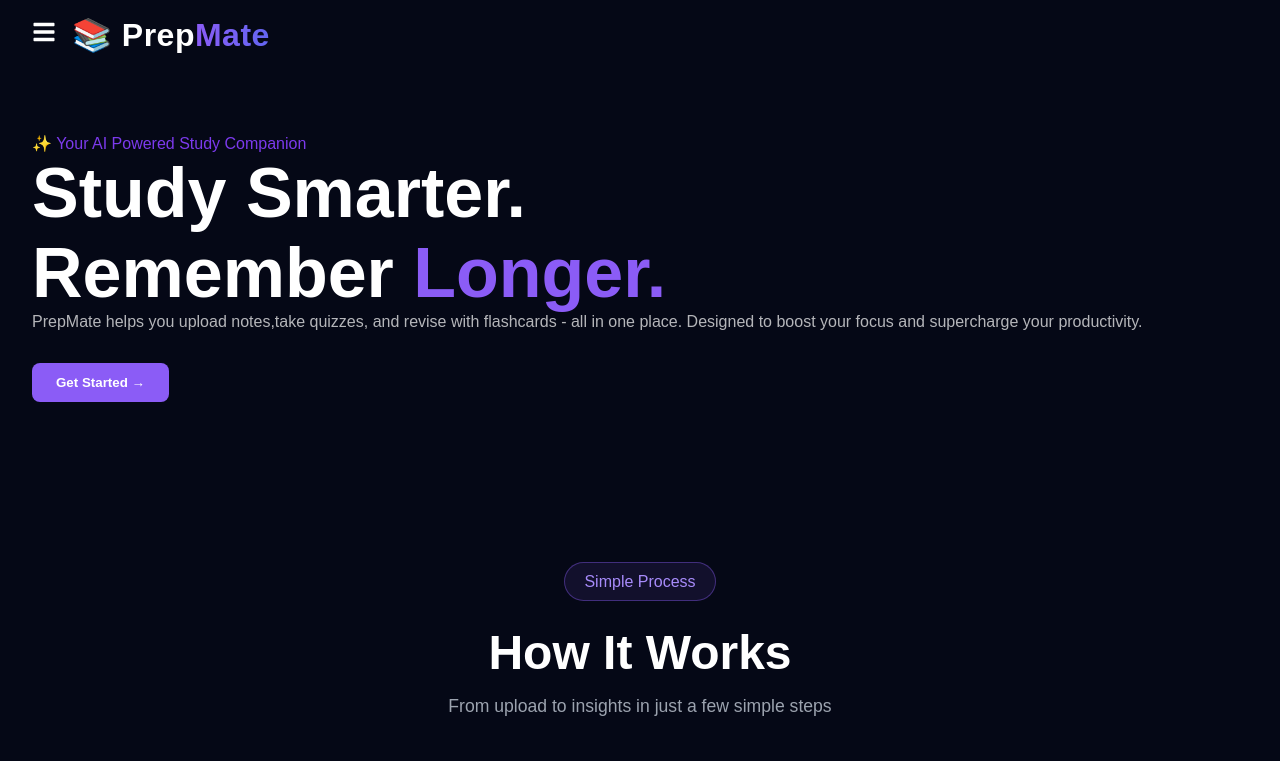
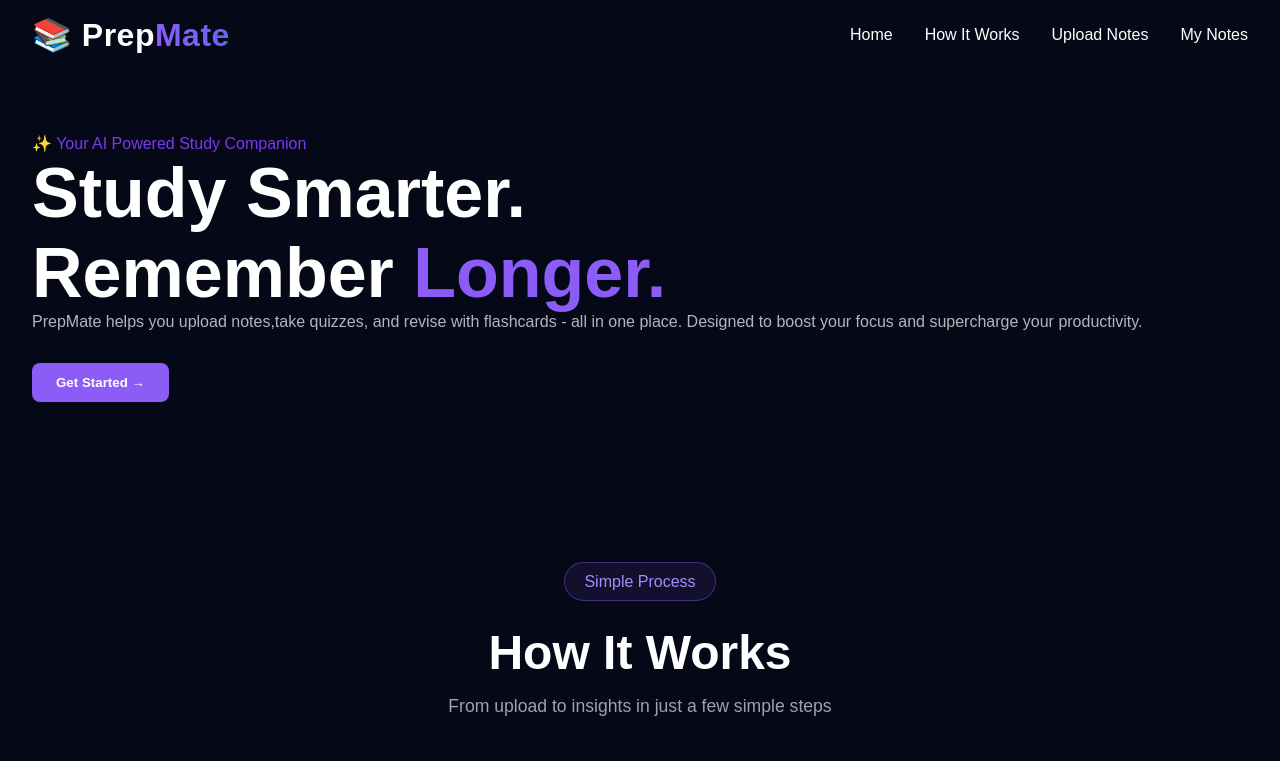
Before and after one commit to Sneha29714/ai-study-assistant, a React (Vite) app: page / in a window 1280 px wide. Shown: the top 761 px of the page. Built offline with nearby package versions, Linux system fonts and the light colour scheme; no server answers.

Commit message:
updated Navbar

```diff
--- a/package.json
+++ b/package.json
@@ -15,7 +15,8 @@
     "react": "^19.2.6",
     "react-dom": "^19.2.6",
     "react-icons": "^5.6.0",
-    "react-router-dom": "^7.18.0"
+    "react-router-dom": "^7.18.0",
+    "react-router-hash-link": "^2.4.3"
   },
   "devDependencies": {
     "@eslint/js": "^10.0.1",
--- a/src/App.css
+++ b/src/App.css
@@ -134,11 +134,33 @@
 
 .navbar {
   display: flex;
+  justify-content: space-between;
   align-items: center;
-  gap: 1rem;
+  padding: 1rem 2rem;
+}
 
-  padding: 1rem 2rem;
+.navbar-top {
+  display: flex;
+  justify-content: space-between;
+  align-items: center;
+}
 
+.nav-links {
+  display: flex;
+  gap: 2rem;
+  align-items: center;
+}
+
+.nav-links a {
+  text-decoration: none;
+  color: white;
+  font-size: 1rem;
+  font-weight: 500;
+  transition: color 0.3s ease;
+}
+
+.nav-links a:hover {
+  color: #4f46e5;
 }
 
 .menu-btn {
--- a/src/components/HowItWorks.jsx
+++ b/src/components/HowItWorks.jsx
@@ -41,7 +41,7 @@ const steps = [
 
 function HowItWorks() {
   return (
-    <section className="section-header">
+    <section id="howitworks" className="section-header">
 
       <div className="section-tag">
         Simple Process
--- a/src/components/Navbar.jsx
+++ b/src/components/Navbar.jsx
@@ -1,13 +1,19 @@
+import { Link } from "react-router-dom";
 import { FaBars } from "react-icons/fa";
 function Navbar() {
   return (
     <nav className="navbar">
-      <button className="menu-btn">
-        <FaBars />
-      </button>
+      <div className="navbar-top">
       <h2 className="logo">
         📚 Prep<span>Mate</span>
       </h2>
+      </div>
+      <div className="nav-links">
+        <Link to="/">Home</Link>
+        <a href="/#howitworks">How It Works</a>
+        <a href="/#upload-notes">Upload Notes</a>
+        <Link to="/my-notes">My Notes</Link>
+      </div>
     </nav>
   );
 }
--- a/src/components/UploadNotes.jsx
+++ b/src/components/UploadNotes.jsx
@@ -46,7 +46,7 @@ function UploadNotes() {
   };
 
   return (
-    <section className="section-header">
+    <section id="upload-notes" className="section-header">
       <div className="section-tag">Upload Notes</div>
       <h2>Transform Your Notes Into Study Material</h2>
       <p className="subtitle">
--- a/src/index.css
+++ b/src/index.css
@@ -10,3 +10,7 @@ body {
   color: white;
   overflow-x: hidden;
 }
+
+html {
+  scroll-behavior: smooth;
+}
--- a/src/pages/MyNotes.jsx
+++ b/src/pages/MyNotes.jsx
@@ -1,6 +1,7 @@
 import axios from "axios";
 import { useEffect, useState } from "react";
 import "./MyNotes.css";
+import Navbar from "../components/Navbar";
 
 function MyNotes() {
     const [notes, setNotes] = useState([]);
@@ -27,8 +28,8 @@ function MyNotes() {
     };
 
     return (
-        <div>
-            <h1>My Notes</h1>
+        <>
+          <Navbar />
 
             <div className="notes-container">
   {notes.map((note) => (
@@ -46,7 +47,7 @@ function MyNotes() {
 
       <div className="button-group">
 
-        <button className="view-btn">
+        <button className="view-btn" onClick={() =>window.open(`http://localhost:5000/${note.filePath}`, "_blank")}>
           📄 View PDF
         </button>
 
@@ -71,7 +72,7 @@ function MyNotes() {
                 </div>
             ))}
         </div>
-    </div>
+    </>
     );
 }
 
```
Also changed, not shown: 2 other files (tests, documents, lock files or other folders).
